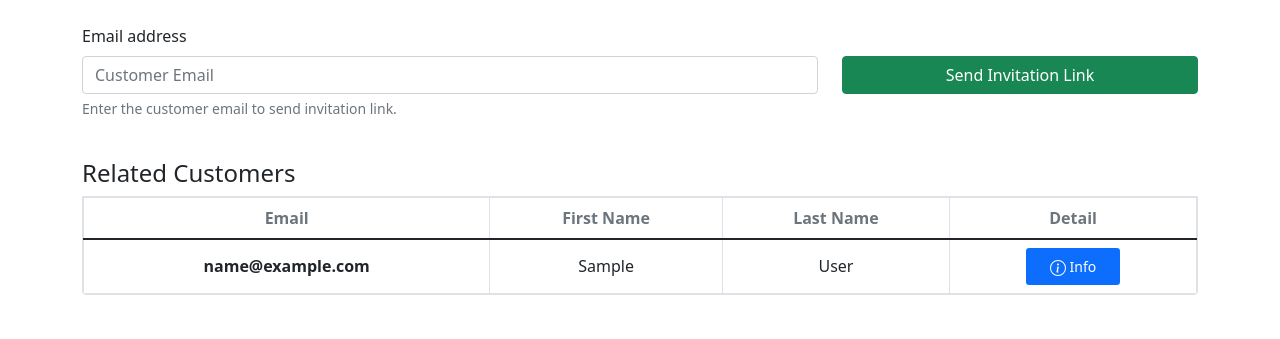
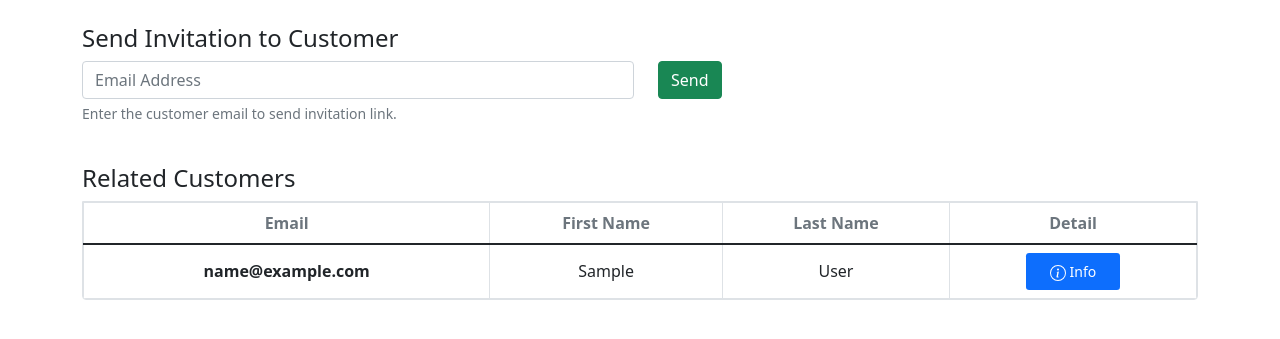
Before and after one commit to fatihaksakal/test_project, a Django app: template templates/dashboardEmployee.html in a window 1280 px wide. Shown: the top 339 px of the page. Run offline with Django 4.2, Linux system fonts and the light colour scheme; the template is opened without the code that fills it: values that come from a table or form of the project are taken from there, others are empty; tables that the repository leaves empty hold one stand-in row (values such as "Sample post"); some libraries are stand-ins or nearby versions.

Commit message:
sending email for customer registration completed

```diff
--- a/customer/views.py
+++ b/customer/views.py
@@ -2,7 +2,7 @@ from django.shortcuts import render, redirect, reverse, HttpResponseRedirect
 from django.utils.http import urlsafe_base64_decode
 from django.utils.encoding import force_bytes, force_str
 from .forms import NewUserCreationFormCustomer
-from user.models import NewUser, Employee
+from user.models import NewUser, Employee, Customer
 from django.contrib import messages
 
 
@@ -24,6 +24,9 @@ def customerRegister(request, uu_id, customer_email):
         clean_customer_email = None
         clean_uu_id = None
         related_employee = None
+    if Customer.objects.filter(email=clean_customer_email):
+        messages.error(request, "This registration link already used. Please authenticate yourself.")
+        return HttpResponseRedirect(reverse("login"))
     context['clean_customer_email'] = clean_customer_email
     context['clean_uu_id'] = clean_uu_id
     context['related_employee'] = related_employee
@@ -35,6 +38,7 @@ def customerRegister(request, uu_id, customer_email):
                 customerObj.related_employee = related_employee
                 customerObj.user_type = 2
                 customerObj.save()
+                messages.success(request, "Registration completed successfully.")
                 return HttpResponseRedirect(reverse("login"))
             else:
                 messages.error(request, "This registration link is only valid for the emailed user.")
--- a/employee/forms.py
+++ b/employee/forms.py
@@ -5,5 +5,5 @@ from django import forms
 
 class InvitationForm(forms.Form):
     customer_email = forms.EmailField(label="customer_email", max_length=200, widget=forms.EmailInput(
-        attrs={'class': "form-control", 'id': 'customer_email_input', 'type': 'email', 'placeholder': 'Customer Email',
+        attrs={'class': "form-control", 'id': 'customer_email_input', 'type': 'email', 'placeholder': 'Email Address',
                'aria-describedby': "emailHelp"}))
--- a/templates/dashboardEmployee.html
+++ b/templates/dashboardEmployee.html
@@ -2,22 +2,25 @@
 {% load static %}
 
 {% block body %}
-    <div class="container mt-4">
+    <div class="container justify-content-center mt-4">
+        <div class="col-8">
+            <h4>Send Invitation to Customer</h4>
             <form id="customer_invitation_fom" enctype="multipart/form-data" method="post">
                 {% csrf_token %}
-            <label for="customer_email" class="form-label">Email address</label>
                 <div class="row">
-                <div class="col-8">
+                    <div class="col-9">
                         <div class="mb-3">
                             {{ form.customer_email }}
-                        <div id="emailHelp" class="form-text">Enter the customer email to send invitation link.</div>
+                            <div id="emailHelp" class="form-text">Enter the customer email to send invitation link.
                             </div>
                         </div>
-                <div class="col-4">
-                    <button type="submit" class="btn w-100 btn-success">Send Invitation Link</button>
+                    </div>
+                    <div class="col-3">
+                        <button type="submit" class="btn btn-success">Send</button>
                     </div>
                 </div>
             </form>
+        </div>
     </div>
     <div class="mt-4">
         {% if related_customers %}
@@ -42,7 +45,7 @@
                                 <td>{{ customer.last_name }}</td>
                                 <td>
                                     <div class="d-inline-flex">
-                                        <a  class="btn-sm btn-primary px-4 py-2"
+                                        <a class="btn-sm btn-primary px-4 py-2"
                                            style="text-decoration: none;">
                                             <svg xmlns="http://www.w3.org/2000/svg" width="16" height="16"
                                                  fill="currentColor"
--- a/user/views.py
+++ b/user/views.py
@@ -34,6 +34,8 @@ def login(request):
                 else:
                     if user.user_type == 1:
                         return redirect("dashboardEmployee")
+                    elif request.user.user_type == 2:
+                        return redirect("dashboardCustomer")
             else:
                 messages.error(request, "Invalid user")
     return render(request, "login.html", context)
```
Also changed, not shown: employee/views.py (+5 -3 lines), templates/invitation_email.html (+14 -6 lines), test_project/settings.py (+7 -5 lines). Lines whose indentation alone changed are shown as unchanged.
